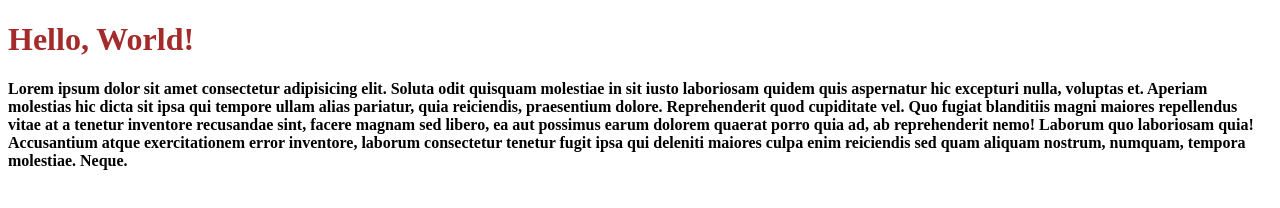
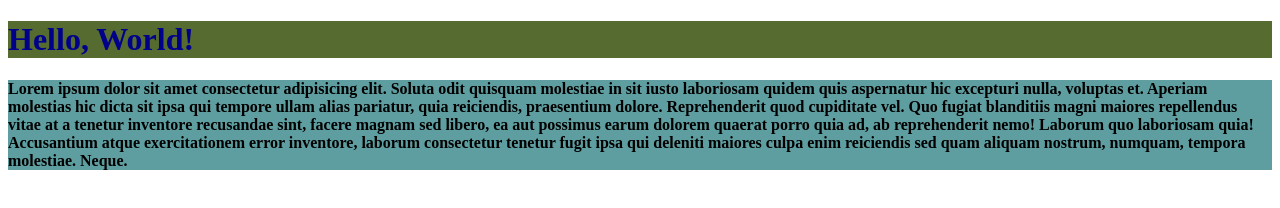
Before and after one commit to OlenaU/demo-repo, a plain HTML site: page index.html in a window 1280 px wide. Drawn offline with Linux system fonts and the light colour scheme.

Commit message:
color change
background color

```diff
--- a/assets/css/style.css
+++ b/assets/css/style.css
@@ -1,6 +1,9 @@
 h1 {
-    color: brown;
+    color:darkblue;
+    background-color: darkolivegreen;
+
 }
 p {
     font-weight: bold;
+    background-color: cadetblue;
 }
```
